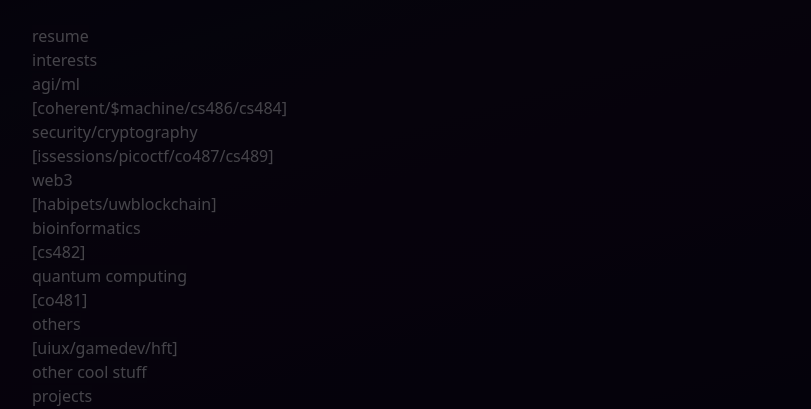
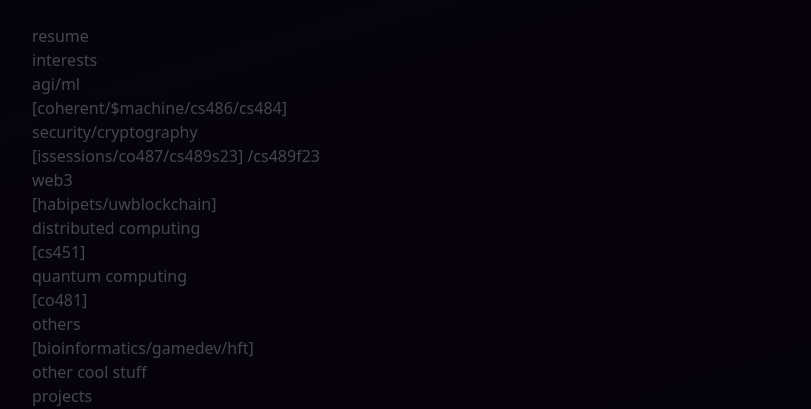
Before and after one commit to LeonDong02/zeroultra, a Next.js app: page / in a window 1280 px wide. Shown: the part 960-1369 px from the top of the page, without its empty margins (234-1045 px from the left). Built offline with nearby package versions, Linux system fonts and the light colour scheme; no server answers.

Commit message:
Update interests.js

```diff
--- a/pages/components/interests.js
+++ b/pages/components/interests.js
@@ -37,18 +37,18 @@ export default function Interests({stargaze}) {
                                 issessions
                                 </a>
                                 /
-                                <a href='https://picoctf.org/' target="_blank" rel="noreferrer" class="transition ease-in-out underline text-violet-600 hover:text-violet-700 duration-100">
-                                picoctf
-                                </a>
-                                /
                                 <a href='https://uwflow.com/course/co487' target="_blank" rel="noreferrer" class="transition ease-in-out underline text-violet-600 hover:text-violet-700 duration-100">
                                 co487
                                 </a>
                                 /
                                 <a href='https://cs.uwaterloo.ca/~m285xu/courses/cs489-s23' target="_blank" rel="noreferrer" class="transition ease-in-out underline text-violet-600 hover:text-violet-700 duration-100">
-                                cs489
+                                cs489s23
                                 </a>
                                 ]
+                                /
+                                <a href='https://sites.google.com/view/mdhajiabadi/cs-489698' target="_blank" rel="noreferrer" class="transition ease-in-out underline text-violet-600 hover:text-violet-700 duration-100">
+                                cs489f23
+                                </a>
                             </span>
                         </li>
                         <li class="mb-1">
@@ -70,9 +70,9 @@ export default function Interests({stargaze}) {
                     <ul>
                         <li class="mb-1">
                             <span class="highlight">
-                                bioinformatics <br></br>[
-                                <a href='https://uwflow.com/course/cs482' target="_blank" rel="noreferrer" class="transition ease-in-out underline text-violet-600 hover:text-violet-700 duration-100">
-                                cs482
+                                distributed computing <br></br>[
+                                <a href='https://uwflow.com/course/cs451' target="_blank" rel="noreferrer" class="transition ease-in-out underline text-violet-600 hover:text-violet-700 duration-100">
+                                cs451
                                 </a>
                                 ]
                             </span>
@@ -90,7 +90,7 @@ export default function Interests({stargaze}) {
                             <span class="highlight">
                                 others <br></br>[
                                 <span class="text-violet-600">
-                                uiux
+                                bioinformatics
                                 </span>
                                 /
                                 <span class="text-violet-600">
```
